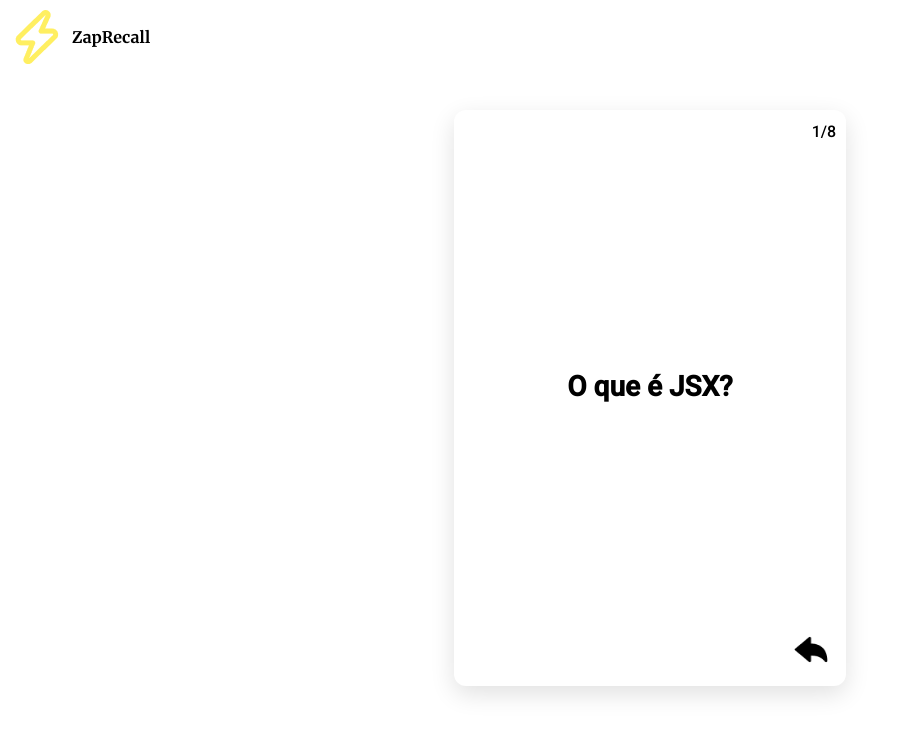
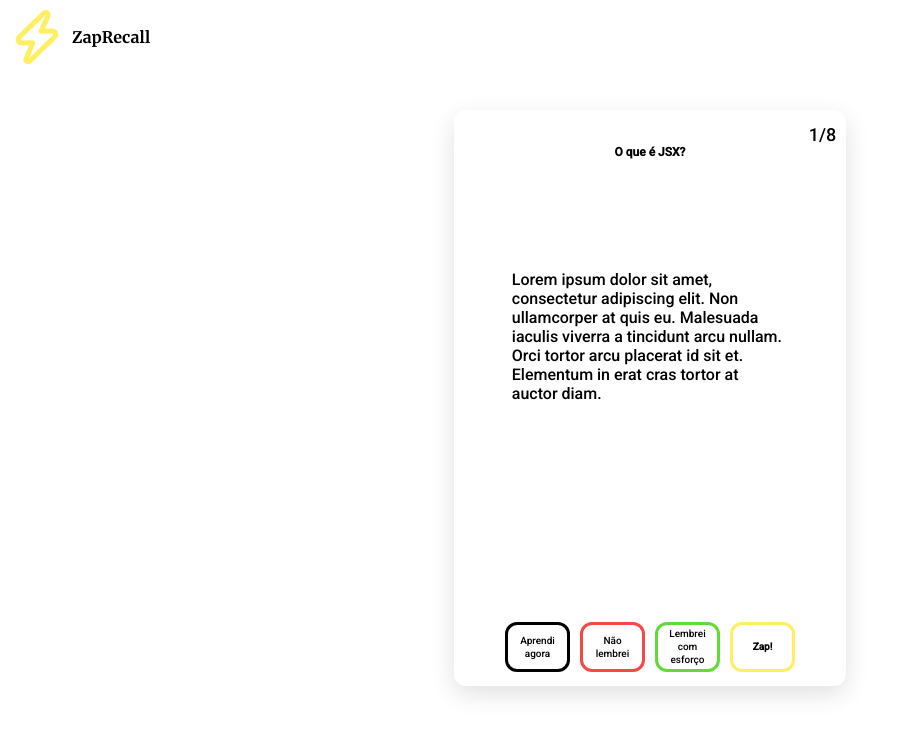
Before and after one commit to teles-tarcisio/Projeto08_ZapRecallReact, a React (Create React App) app: page / in a window 1280 px wide. Shown: the top 736 px of the page, without its empty margins (0-897 px from the left). Built offline with nearby package versions, Linux system fonts and the light colour scheme.

Commit message:
feat: flashcard layout remade

```diff
--- /dev/null
+++ b/src/components/InGamePage/AnswerButtons.js
@@ -0,0 +1,38 @@
+const answerButtons = [
+    {
+        text: "Aprendi agora",
+        borderColor: "#000000"
+    },
+    {
+        text: "Não lembrei",
+        borderColor: "#F74848"
+    },
+    {
+        text: "Lembrei com esforço",
+        borderColor: "#62DB38"
+    },
+    {
+        text: "Zap!",
+        borderColor: "#FFEF61"
+    }
+];
+
+function SmallButton({text, borderColor}) {
+    return (
+        <li className="small-button">
+            <h5>{text}</h5>
+        </li>
+    );
+}
+
+export default function AnswerButtons() {
+    return (
+        <ul className="answer-buttons">
+            {answerButtons.map((answer) => (
+                <SmallButton text={answer.text} borderColor={answer.borderColor} />)
+            )}
+        </ul>
+
+
+    );
+}
--- a/src/components/InGamePage/Flashcard.js
+++ b/src/components/InGamePage/Flashcard.js
@@ -1,41 +1,26 @@
 import { useState } from "react";
 
-import SmallButton from "./SmallButton.js";
+import AnswerButtons from "./AnswerButtons.js";
 
 import imgTurnArrow from "../../assets/images/turn.png";
 
 
-const flashCardInfo = {
-    totalQuestions: 8,
-    question: "O que é JSX?",
-}
-
-const answerButtons = [
-    {
-        buttonText: "Aprendi agora",
-        borderColor: "#000000"
-    },
-    {
-        buttonText: "Não lembrei",
-        borderColor: "#F74848"
-    },
-    {
-        buttonText: "Lembrei com esforço",
-        borderColor: "#62DB38"
-    },
-    {
-        buttonText: "Zap!",
-        borderColor: "#FFEF61"
-    }
+const flashCardQuestions = [
+    "pergunta 01 ?",
+    "pergunta 02 ?",
+    "pergunta 03 ?",
+    "pergunta 04 ?",
+    "pergunta 05 ?",
+    "pergunta 06 ?",
+    "pergunta 07 ?",
+    "pergunta 08 ?"
 ];
 
 function CardFrontSide() {
     return (
         <div className="card-front-side">
-            <h1>1/{flashCardInfo.totalQuestions}</h1>
-
-            <h2>{flashCardInfo.question}</h2>
-
+            <h1>1/8</h1>
+            <h2>O que é JSX?</h2>
             <img src={imgTurnArrow} alt="arrow turn" />
         </div>
     );
@@ -44,16 +29,14 @@ function CardFrontSide() {
 function CardBackSide() {
     return (
         <div className="card-back-side">
-            <h1>1/{flashCardInfo.totalQuestions}</h1>
-            <h3>{flashCardInfo.question}</h3>
+            <h1>1/8</h1>
+            <h3>O que é JSX?</h3>
 
             <h4>Lorem ipsum dolor sit amet, consectetur adipiscing elit. Non ullamcorper at quis eu. Malesuada iaculis viverra a tincidunt arcu nullam. Orci tortor arcu placerat id sit et. Elementum in erat cras tortor at auctor diam.</h4>
 
-            <ul className="answer-buttons">
-                {answerButtons.map((buttonInfo) => (
-                    <SmallButton buttonText={buttonInfo.buttonText} />)
-                )}
-            </ul>
+            <AnswerButtons />
+
+
         </div>
     );
 }
@@ -62,9 +45,9 @@ function CardBackSide() {
 export default function Flashcard() {
     return (
         <div className="flashcard-frame">
-            <CardFrontSide />
+            {/* <CardFrontSide /> */}
 
-            {/* <CardBackSide /> */}
+            <CardBackSide />
         </div>
     );
 }
--- a/src/components/InGamePage/SmallButton.js
+++ /dev/null
@@ -1,7 +0,0 @@
-export default function SmallButton(props) {
-    return (
-        <li className="small-button">
-            <h1>{props.buttonText}</h1>
-        </li>
-    );
-}
--- a/src/components/InGamePage/ingamepage.css
+++ b/src/components/InGamePage/ingamepage.css
@@ -18,6 +18,8 @@ header img {
 .flashcard-frame {
   width: 392px;
   height: 576px;
+  position: absolute;
+  margin: 100px auto auto auto;
   display: flex;
   justify-content: center;
   align-items: center;
@@ -26,35 +28,31 @@ header img {
   box-shadow: 0px 8px 24px rgba(0, 0, 0, 0.12);
   color: black;
 }
+.card-front-side h1,.card-back-side h1 {
+  position: relative;
+  margin: 0 0 0 auto;
+  top: 0;
+  right: 0;
+  bottom: 50%;
+  font-weight: 400;
+  font-size: 18px;
+  line-height: 21px;
+  z-index: 10;
+}
 
 .card-front-side,.card-back-side {
   width: 95%;
   height: 95%;
   display: flex;
   flex-direction: column;
-  justify-content: center;
+  justify-content: start;
 }
 
-.card-front-side h1 {
-  margin: 0 0 auto auto;
-  z-index: 10;
-}
 .card-front-side h2 {
   margin: auto auto auto auto;
   font-weight: 700;
   font-size: 28px;
   line-height: 33px;
-}
-.card-side h3 {
-  margin: 0px; /*auto auto auto;*/
-  font-weight: 700;
-  font-size: 12px;
-  line-height: 15px;
-
-}
-.card-side h4 {
-  margin: auto 50px;
-  background-color: lightgoldenrodyellow;
 }
 .card-front-side img {
   width: 40px;
@@ -62,7 +60,22 @@ header img {
   margin: auto 5px 5px auto;
 }
 
+.card-back-side h3 {
+  margin: 0 auto;
+  font-weight: 700;
+  font-size: 12px;
+  line-height: 15px;
+}
+
+.card-back-side h4 {
+  margin: auto 48px;
+  font-weight: 400;
+  font-size: 16px;
+  line-height: 19px;
+}
+
 .answer-buttons {
+  margin: auto auto 0 auto;
   display: flex;
   flex-direction: row;
   justify-content: space-between;
@@ -70,22 +83,27 @@ header img {
 .answer-buttons .small-button {
   width: 100%;
   margin: 0 5px;
+  padding: 3px;
   display: flex;
   justify-content: center;
   align-items: center;
-  border: 3px solid #FFEF61;
-  /*
-  border-width: 3px;
-  border-style: solid;
-  */
+  border: 3px solid;
   border-radius: 12px;
   width: 65px;
-  height: 48px;
+  height: 50px;
   text-align: center;
   font-weight: 400;
   font-size: 10px;
   line-height: 13px;
 }
-.answer-buttons:last-child {
+
+.small-button:nth-child(2) {
+  border: 3px solid #F74848;
+}
+.small-button:nth-child(3) {
+  border-color: #62DB38;
+}
+.small-button:nth-child(4) {
+  border-color: #FFEF61;
   font-weight: 700;
 }
```
